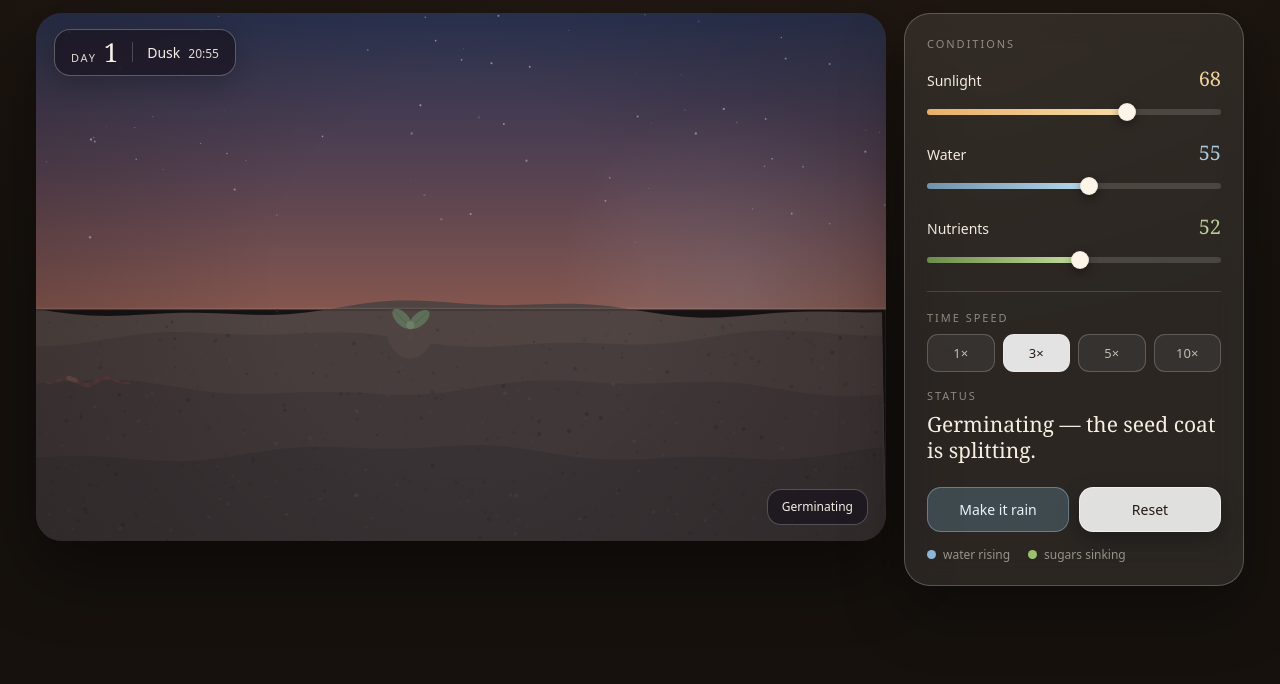
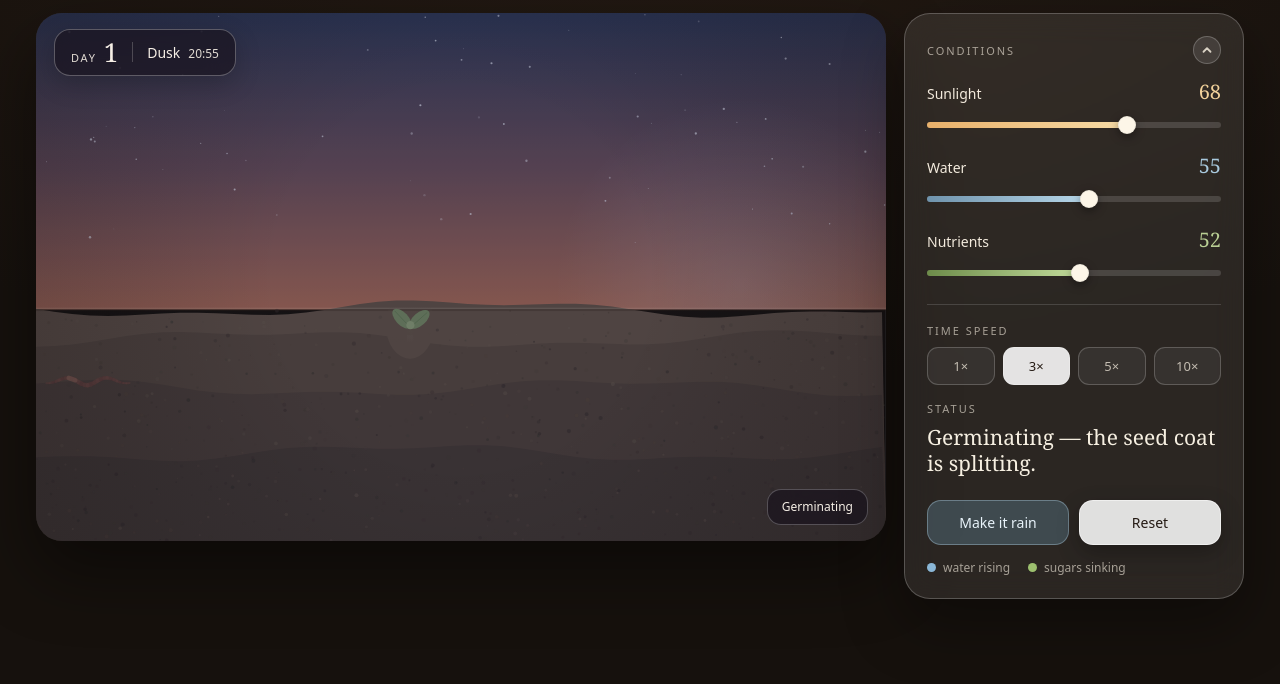
Before and after one commit to laci141/Animate, a plain HTML site: page rootwatch.html in a window 1280 px wide. Shown: the part 116-800 px from the top of the page. Drawn offline with Linux system fonts and the light colour scheme; animation ran at ten frames a second.

Commit message:
Rootwatch: collapsible Conditions panel, label contrast, lang and title; README with live link (#7)
Co-authored-by: laci141 <laci141@users.noreply.github.com>

```diff
--- a/rootwatch.html
+++ b/rootwatch.html
@@ -1,8 +1,10 @@
 <!DOCTYPE html>
-<html>
+<html lang="en">
 <head>
 <meta charset="utf-8">
 <meta name="viewport" content="width=device-width, initial-scale=1">
+<title>Rootwatch — Animate</title>
+<meta name="description" content="Rootwatch is a living simulation of a seedling growing through day and night, above and below the soil.">
 <style>
   html, body { margin: 0; padding: 0; background: #16110d; }
   * { box-sizing: border-box; }
@@ -14,6 +16,16 @@
   @media (max-width: 640px) {
     .rw-glass { -webkit-backdrop-filter: blur(12px); backdrop-filter: blur(12px); }
   }
+  /* collapsible Conditions panel — instant, no transition (nothing animates under reduced motion either) */
+  .rw-cond-body { display: flex; flex-direction: column; gap: 14px; flex: 1 1 auto; min-height: 0; }
+  .rw-cond-body[hidden] { display: none; }
+  .rw-cond-collapsed { align-self: flex-start; }
+  .rw-cond-toggle { position: relative; flex: 0 0 auto; display: inline-flex; align-items: center; justify-content: center; width: 28px; height: 28px; margin: 0; padding: 0; border-radius: 50%; background: rgba(255,255,255,0.10); border: 1px solid rgba(255,255,255,0.22); color: rgba(243,235,221,0.85); font: inherit; cursor: pointer; }
+  .rw-cond-toggle::before { content: ""; position: absolute; inset: -8px; } /* 28 + 2*8 = 44px touch target */
+  .rw-cond-toggle:hover { background: rgba(255,255,255,0.18); }
+  .rw-cond-toggle:focus-visible { outline: 2px solid #f2d29b; outline-offset: 2px; }
+  .rw-cond-toggle svg { display: block; }
+  .rw-cond-collapsed .rw-cond-toggle svg { transform: rotate(180deg); }
 </style>
 </head>
 <body>
@@ -24,9 +36,9 @@
     <div style="display: flex; align-items: flex-end; justify-content: space-between; gap: 16px; flex-wrap: wrap">
       <div style="display: flex; flex-direction: column; gap: 2px">
         <div style="font-family: 'Instrument Serif', Georgia, serif; font-size: clamp(34px, 5vw, 54px); line-height: 1; letter-spacing: 0.01em; color: #f6efe1">Rootwatch</div>
-        <div style="font-size: 14px; color: rgba(243,235,221,0.55)">A seedling through dawn, noon, dusk and moonlight — above and below the soil.</div>
+        <div style="font-size: 14px; color: rgba(243,235,221,0.62)">A seedling through dawn, noon, dusk and moonlight — above and below the soil.</div>
       </div>
-      <div style="font-size: 12px; letter-spacing: 0.16em; text-transform: uppercase; color: rgba(243,235,221,0.4)">live simulation</div>
+      <div style="font-size: 12px; letter-spacing: 0.16em; text-transform: uppercase; color: rgba(243,235,221,0.62)">live simulation</div>
     </div>
 
     <div style="display: flex; flex-wrap: wrap; gap: 18px; align-items: stretch">
@@ -47,9 +59,14 @@
         <div id="hud-stage" class="rw-glass" style="position: absolute; right: 18px; bottom: 16px; padding: 8px 14px 9px; border-radius: 14px; background: rgba(24,18,28,0.66); border: 1px solid rgba(255,255,255,0.24); font-size: 12px; color: #f6efe6">Seed</div>
       </div>
 
-      <div class="rw-glass" style="flex: 0 1 340px; min-width: 260px; display: flex; flex-direction: column; gap: 14px; padding: 22px; border-radius: 26px; background: rgba(255,255,255,0.09); border: 1px solid rgba(255,255,255,0.22); box-shadow: 0 24px 60px rgba(0,0,0,0.35)">
+      <div id="cond-panel" class="rw-glass" style="flex: 0 1 340px; min-width: 260px; display: flex; flex-direction: column; gap: 14px; padding: 22px; border-radius: 26px; background: rgba(255,255,255,0.09); border: 1px solid rgba(255,255,255,0.22); box-shadow: 0 24px 60px rgba(0,0,0,0.35)">
 
-        <div style="font-size: 11px; letter-spacing: 0.18em; text-transform: uppercase; color: rgba(243,235,221,0.5)">conditions</div>
+        <div style="display:flex;align-items:center;justify-content:space-between;gap:12px">
+          <div style="font-size: 11px; letter-spacing: 0.18em; text-transform: uppercase; color: rgba(243,235,221,0.62)">conditions</div>
+          <button type="button" id="cond-toggle" class="rw-cond-toggle" aria-expanded="true" aria-controls="cond-body" aria-label="Conditions panel"><svg aria-hidden="true" focusable="false" width="14" height="14" viewBox="0 0 14 14" fill="none" stroke="currentColor" stroke-width="1.8" stroke-linecap="round" stroke-linejoin="round"><path d="M3.5 8.75 7 5.25l3.5 3.5"/></svg></button>
+        </div>
+
+        <div id="cond-body" class="rw-cond-body">
 
         <div style="display: flex; flex-direction: column; gap: 7px">
           <div style="display: flex; justify-content: space-between; align-items: baseline">
@@ -90,7 +107,7 @@
         <div style="height: 1px; background: rgba(255,255,255,0.14); margin: 4px 0"></div>
 
         <div style="display: flex; flex-direction: column; gap: 9px">
-          <div style="font-size: 11px; letter-spacing: 0.18em; text-transform: uppercase; color: rgba(243,235,221,0.5)">time speed</div>
+          <div style="font-size: 11px; letter-spacing: 0.18em; text-transform: uppercase; color: rgba(243,235,221,0.62)">time speed</div>
           <div style="display: flex; gap: 8px">
             <div id="sp1"  class="spbtn" style="flex:1;text-align:center;padding:9px 0;border-radius:11px;cursor:pointer;font-size:13px;font-weight:500;border:1px solid rgba(255,255,255,0.2)">1×</div>
             <div id="sp3"  class="spbtn" style="flex:1;text-align:center;padding:9px 0;border-radius:11px;cursor:pointer;font-size:13px;font-weight:500;border:1px solid rgba(255,255,255,0.2)">3×</div>
@@ -100,7 +117,7 @@
         </div>
 
         <div style="display: flex; flex-direction: column; gap: 8px; margin-top: 2px">
-          <div style="font-size: 11px; letter-spacing: 0.18em; text-transform: uppercase; color: rgba(243,235,221,0.5)">status</div>
+          <div style="font-size: 11px; letter-spacing: 0.18em; text-transform: uppercase; color: rgba(243,235,221,0.62)">status</div>
           <div id="status-text" style="font-family: 'Instrument Serif', Georgia, serif; font-size: 21px; line-height: 1.25; color: #f6efe1; text-wrap: pretty; min-height: 54px">Germinating — the seed coat is splitting.</div>
         </div>
 
@@ -109,10 +126,11 @@
           <div id="btn-reset" style="flex:1;text-align:center;padding:12px 10px;border-radius:14px;cursor:pointer;font-size:14px;font-weight:500;color:#241a13;background:rgba(255,255,255,0.86);border:1px solid rgba(255,255,255,0.5);box-shadow:0 8px 22px rgba(0,0,0,0.28)">Reset</div>
         </div>
 
-        <div style="display: flex; flex-wrap: wrap; gap: 10px 18px; font-size: 12px; color: rgba(243,235,221,0.55)">
+        <div style="display: flex; flex-wrap: wrap; gap: 10px 18px; font-size: 12px; color: rgba(243,235,221,0.62)">
           <span style="display:flex;align-items:center;gap:7px"><span style="width:9px;height:9px;border-radius:99px;background:rgba(150,200,235,0.9);display:inline-block"></span>water rising</span>
           <span style="display:flex;align-items:center;gap:7px"><span style="width:9px;height:9px;border-radius:99px;background:rgba(170,210,120,0.9);display:inline-block"></span>sugars sinking</span>
         </div>
+        </div><!-- /cond-body -->
       </div>
     </div>
   </div>
@@ -1383,6 +1401,32 @@ class Rootwatch {
 
 // boot
 window.addEventListener('DOMContentLoaded', () => { window.__rw = new Rootwatch(); });
+
+/* collapsible Conditions panel; the state survives reloads when storage is available */
+function setupConditionsToggle(doc, getStorage) {
+  var KEY = 'rootwatch-conditions-collapsed';
+  var btn = doc.getElementById('cond-toggle');
+  var body = doc.getElementById('cond-body');
+  var panel = doc.getElementById('cond-panel');
+  if (!btn || !body || !panel) return;
+  var storage = null;
+  try { storage = getStorage(); } catch (_) { storage = null; }
+  function apply(collapsed) {
+    btn.setAttribute('aria-expanded', collapsed ? 'false' : 'true');
+    body.hidden = collapsed;
+    panel.classList.toggle('rw-cond-collapsed', collapsed);
+  }
+  var saved = null;
+  try { if (storage) saved = storage.getItem(KEY); } catch (_) { saved = null; }
+  apply(saved === '1');
+  btn.addEventListener('click', function () {
+    var collapse = btn.getAttribute('aria-expanded') === 'true';
+    apply(collapse);
+    try { if (storage) storage.setItem(KEY, collapse ? '1' : '0'); } catch (_) {}
+  });
+}
+// run now (the panel markup is above this script), so a saved collapsed state applies before first paint
+setupConditionsToggle(document, function () { return window.localStorage; });
 </script>
 </body>
 </html>
```
Also changed, not shown: 1 other file.
